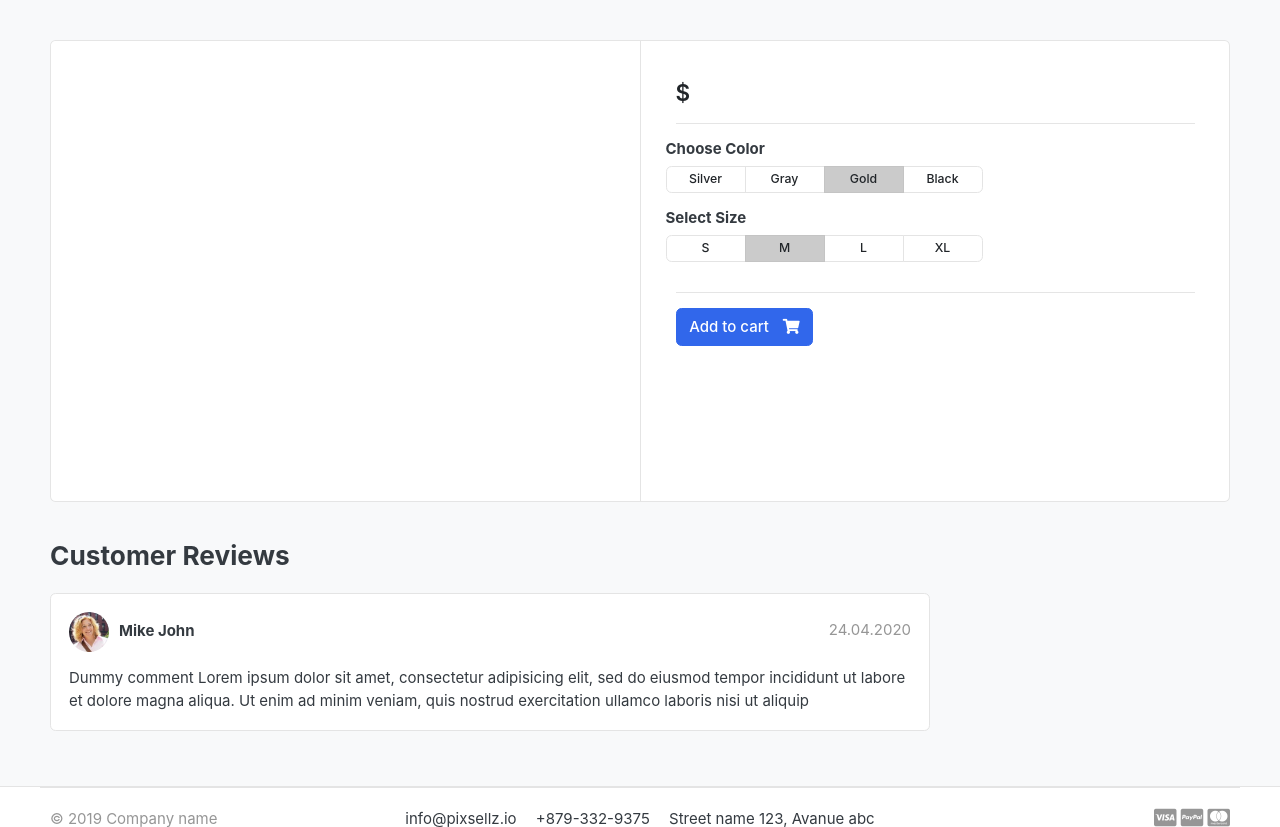
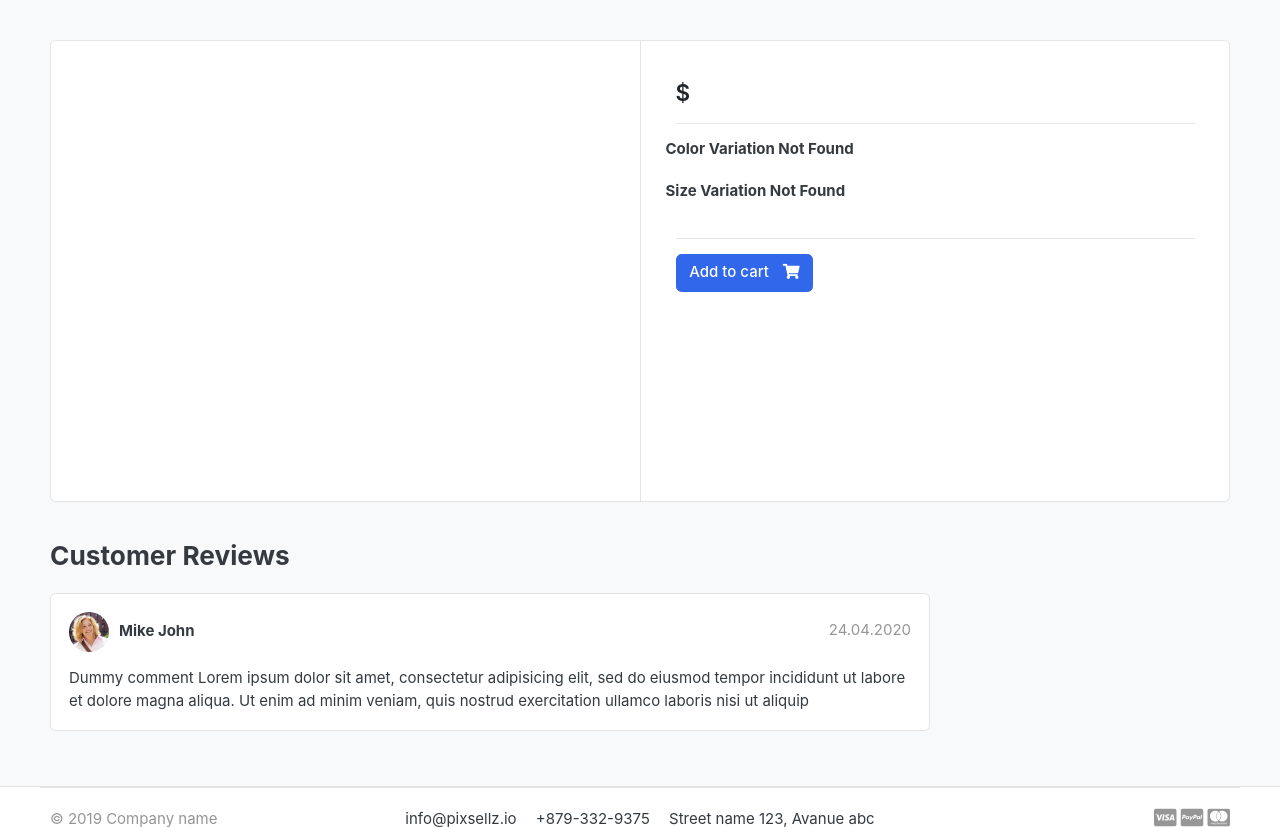
Before and after one commit to hannan70/greatkart-ecommerce, a Django app: template templates/all_page/product-detail.html in a window 1280 px wide. Shown: the part 118-945 px from the top of the page. Run offline with Django 5.2, Linux system fonts and the light colour scheme; the template is opened without the code that fills it, so the values that code supplies are empty; some libraries are stand-ins or nearby versions; some web fonts are replaced.

Commit message:
product cart done

```diff
--- a/cart/models.py
+++ b/cart/models.py
@@ -1,6 +1,6 @@
 from django.db import models
 
-from product.models import Product
+from product.models import Product, Variation
 
 
 # Create your models here.
@@ -15,6 +15,7 @@
 
 class CartItem(models.Model):
     product = models.ForeignKey(Product, on_delete=models.CASCADE)
+    variation = models.ManyToManyField(Variation, blank=True)
     cart = models.ForeignKey(Cart, on_delete=models.CASCADE)
     quantity = models.IntegerField()
     is_active = models.BooleanField(default=True)
--- a/cart/urls.py
+++ b/cart/urls.py
@@ -4,6 +4,6 @@
 urlpatterns = [
     path('', views.cart_page, name="cart-page"),
     path("add-cart/<int:product_id>/", views.add_cart, name="add-cart"),
-    path("decrease_cart/<int:product_id>/", views.decrease_cart, name="decrease_cart"),
-    path("remove-cart/<int:product_id>/", views.remove_cart, name="remove_cart")
+    path("decrease_cart/<int:product_id>/<int:cart_item_id>/", views.decrease_cart, name="decrease_cart"),
+    path("remove-cart/<int:product_id>/<int:cart_item_id>/", views.remove_cart, name="remove_cart")
 ]
--- a/cart/views.py
+++ b/cart/views.py
@@ -1,8 +1,11 @@
+from itertools import product
+
 from django.core.exceptions import ObjectDoesNotExist
+from django.db.models.fields import return_None
 from django.http import HttpResponse
 from django.shortcuts import render, redirect, get_object_or_404
 from cart.models import CartItem, Cart
-from product.models import Product
+from product.models import Product, Variation
 from django.contrib import messages
 
 
@@ -32,6 +35,21 @@
 """
 def add_cart(request, product_id):
     product = get_product(product_id)
+    product_variation = []
+    # add variation
+    if request.method == 'POST':
+        for item in request.POST:
+            key = item
+            value = request.POST[key]
+            try:
+                # check same product and same variation. it's okay or not
+                variation = Variation.objects.get(product=product, variation_category__iexact=key, variation_value__iexact=value)
+                product_variation.append(variation)
+            except:
+                pass
+
+    print(product_variation)
+    # add cart session id
     try:
         cart = get_cart(request)
     except Cart.DoesNotExist:
@@ -40,45 +58,76 @@
         )
     cart.save()
 
-    try:
+
+    exists_cart = CartItem.objects.filter(product=product, cart=cart).exists()
+
+    if exists_cart:
         # existing cart increase
-        cart_item = get_cart_item(product, cart)
-        cart_item.quantity += 1
-        cart_item.save()
-    except CartItem.DoesNotExist:
+        cart_item = CartItem.objects.filter(product=product, cart=cart)
+        existing_variation_list = []
+        id = []
+        for item in cart_item:
+            existing_variation = item.variation.all()
+            existing_variation_list.append(list(existing_variation))
+            id.append(item.id)
+
+        if product_variation in existing_variation_list:
+            index = existing_variation_list.index(product_variation)
+            item_id = id[index]
+            item = CartItem.objects.get(product=product, id=item_id)
+            item.quantity += 1
+            item.save()
+        else:
+            item = CartItem.objects.create(product=product, cart=cart, quantity=1)
+            if len(product_variation) > 0:
+                item.variation.clear()
+                for i in product_variation:
+                    print(i)
+                    item.variation.add(i)
+
+            item.save()
+
+    else:
         # add new fresh cart
-        cart_item = CartItem.objects.create(
-            product=product,
-            cart=cart,
-            quantity=1,
-        )
-        cart_item.save()
+        item = CartItem.objects.create(product=product, cart=cart, quantity=1)
+        if len(product_variation) > 0:
+            item.variation.clear()
+            for i in product_variation:
+                print(i)
+                item.variation.add(i)
+        item.save()
     return redirect('cart-page')
 
 
 """
 Decrease the cart quantity
 """
-def decrease_cart(request, product_id):
+def decrease_cart(request, product_id, cart_item_id):
     cart = get_cart(request)
     product = get_product(product_id)
-    cart_items =  get_cart_item(product, cart)
-    if cart_items.quantity > 1:
-        cart_items.quantity -= 1
-        cart_items.save()
+    try:
+        cart_items = CartItem.objects.get(product=product, cart=cart, id=cart_item_id)
+        if cart_items.quantity > 1:
+            cart_items.quantity -= 1
+            cart_items.save()
+    except:
+        pass
     return redirect('cart-page')
 
 
 """
 Remove the cart item
 """
-def remove_cart(request, product_id):
+def remove_cart(request, product_id, cart_item_id):
     cart = get_cart(request)
     product = get_product(product_id)
-    cart_items = get_cart_item(product, cart)
-    if cart_items:
-        cart_items.delete()
-    messages.success(request, "Cart Remove Success")
+    try:
+        cart_items = CartItem.objects.get(product=product, cart=cart, id=cart_item_id)
+        if cart_items:
+            cart_items.delete()
+        messages.success(request, "Cart Remove Success")
+    except:
+        messages.error(request, "Cart Remove Failed")
     return redirect('cart-page')
 
 """
--- a/templates/all_page/product-detail.html
+++ b/templates/all_page/product-detail.html
@@ -17,6 +17,8 @@
 					</article> <!-- gallery-wrap .end// -->
 				</aside>
 				<main class="col-md-6 border-left">
+					<form action="{% url 'add-cart' single_product.id %}" method="POST">
+						{% csrf_token %}
 						<article class="content-body">
 							<h2 class="title">{{ single_product.product_name }}</h2>
 							<div class="mb-3">
@@ -26,54 +28,45 @@
 							<hr>
 								<div class="row">
 									<div class="item-option-select">
+										{% if single_product.variation_set.colors  %}
 										<h6>Choose Color</h6>
 										<div class="btn-group btn-group-sm btn-group-toggle" data-toggle="buttons">
+											{% for i in single_product.variation_set.colors %}
 											 <label class="btn btn-light">
-									<input type="radio" name="radio_color"> Silver
+												<input required type="radio" name="color" value="{{ i.variation_value | lower }}"> {{i.variation_value | capfirst }}
 											  </label>
-								  <label class="btn btn-light">
-									<input type="radio" name="radio_color" > Gray
-								  </label>
-								  <label class="btn btn-light active">
-									<input type="radio" name="radio_color checked"> Gold
-								  </label>
-								  <label class="btn btn-light">
-									<input type="radio" name="radio_color"> Black
-								  </label>
+											{% endfor %}
 										</div>
+										{% else %}
+										<h6>Color Variation Not Found</h6>
+
+										{% endif %}
 									</div>
 								</div> <!-- row.// -->
 								<div class="row">
 									<div class="item-option-select">
+										{% if single_product.variation_set.sizes %}
 										<h6>Select Size</h6>
 										<div class="btn-group btn-group-sm btn-group-toggle" data-toggle="buttons">
+											{% for i in single_product.variation_set.sizes %}
 											 <label class="btn btn-light">
-									<input type="radio" name="radio_color"> S
+												<input required type="radio" name="size" value="{{ i.variation_value | lower }}"> {{i.variation_value | capfirst }}
 											  </label>
-								  <label class="btn btn-light active">
-									<input type="radio" name="radio_color" checked> M
-								  </label>
-								  <label class="btn btn-light">
-									<input type="radio" name="radio_color"> L
-								  </label>
-								  <label class="btn btn-light">
-									<input type="radio" name="radio_color"> XL
-								  </label>
+											{% endfor %}
 										</div>
+										{% else %}
+										<h6>Size Variation Not Found</h6>
+										{% endif %}
 									</div>
 								</div> <!-- row.// -->
 								<hr>
 								{% if single_product.stock <= 0 %}
 									<h4 class="text-danger">Out Of Stock</h4>
 								{% else %}
-							{% if in_cart %}
-								<a href="#" class="btn  btn-success disabled"> <span class="text">Added to cart</span> <i class="fas fa-shopping-cart"></i>  </a>
-								<a href="{% url 'cart-page' %}" class="btn  btn-primary"> <span class="text">View</span> <i class="fas fa-shopping-cart"></i>  </a>
-							{% else %}
-								<a href="{% url 'add-cart' single_product.id %}" class="btn  btn-primary"> <span class="text">Add to cart</span> <i class="fas fa-shopping-cart"></i>  </a>
+									<button type="submit" class="btn  btn-primary"> <span class="text">Add to cart</span> <i class="fas fa-shopping-cart"></i>  </button>
 								{% endif %}
-						{% endif %}
-					</article> <!-- product-info-aside .// -->
+							</article>
+						</form>
 				</main> <!-- col.// -->
 			</div> <!-- row.// -->
 		</div> <!-- card.// -->
@@ -90,7 +83,6 @@
 						<div class="text">
 							<span class="date text-muted float-md-right">24.04.2020 </span>
 							<h6 class="mb-1">Mike John </h6>
-
 						</div>
 					</div> <!-- icontext.// -->
 					<div class="mt-3">
```
Also changed, not shown: product/admin.py (+8 -1 lines), product/models.py (+27 -0 lines), templates/all_page/cart.html (+18 -5 lines), cart/migrations/0002_cartitem_variation.py (added), product/migrations/0002_variation.py (added), product/migrations/0003_alter_variation_variation_value.py (added), product/migrations/0004_alter_variation_variation_value.py (added). Lines whose indentation alone changed are shown as unchanged.
